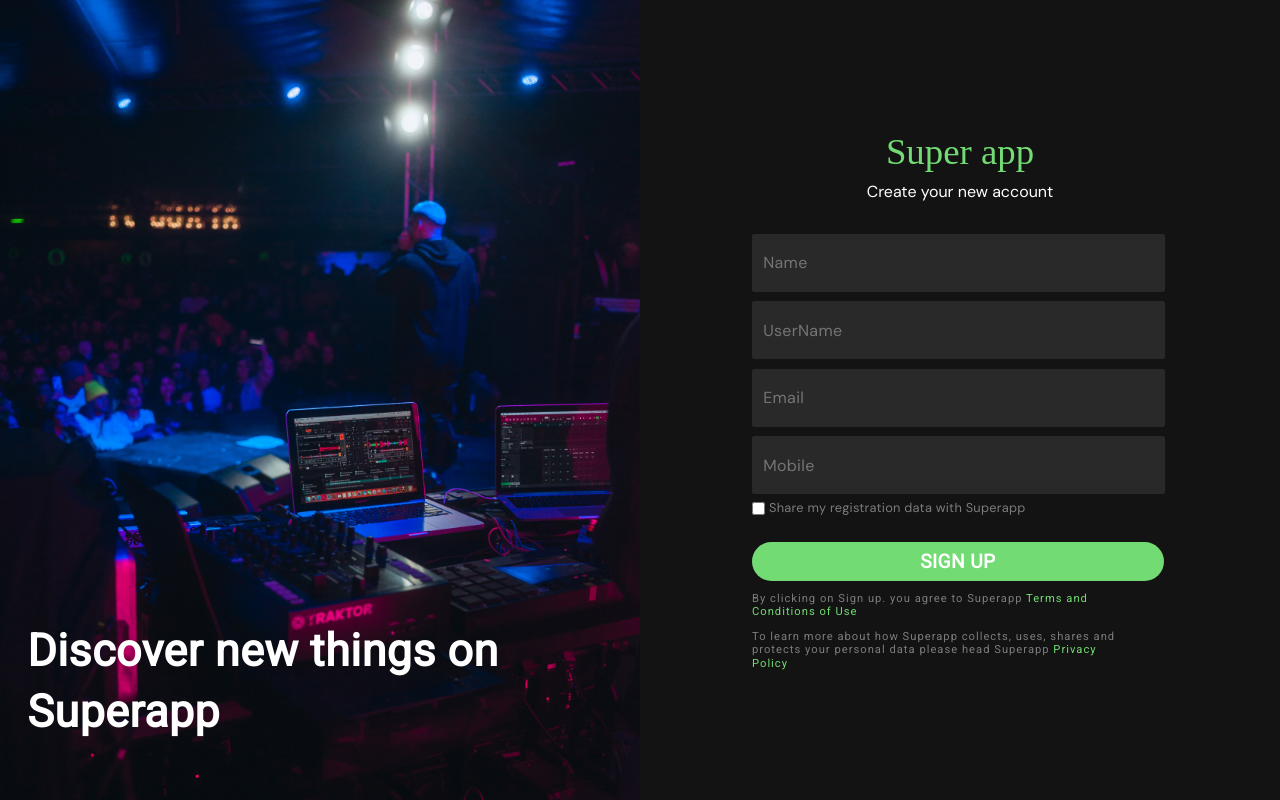
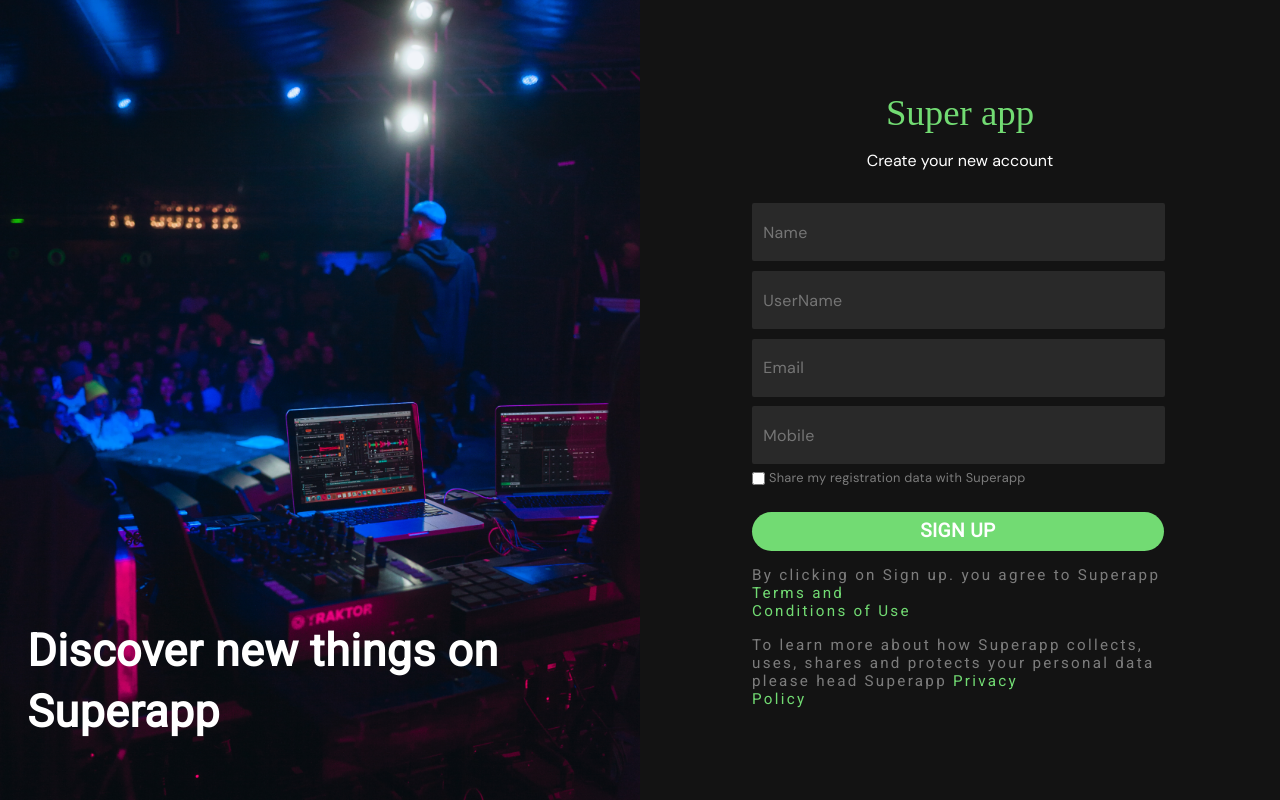
Before and after one commit to chaursiyasanjeet/Super-App, a React (Create React App) app: page / in a window 1280 px wide. Built offline with nearby package versions, Linux system fonts and the light colour scheme; the HTML template or start-up script is replaced by a standard one; a web font is replaced by a local one.

Commit message:
improve desgin

```diff
--- a/src/Page/Registration Page/Register.css
+++ b/src/Page/Registration Page/Register.css
@@ -1,3 +1,8 @@
+body {
+    overflow-x: hidden;
+    overflow-y: hidden;
+}
+
 .container {
     display: flex;
 }
@@ -7,7 +12,7 @@
     border-left-width: 0;
     margin-right: 50vw;
     width: 50vw;
-    height: 100vh;
+    height: 100%;
     background-image: url("../../assets/homeImg.png");
     background-size: cover;
     display: flex;
@@ -61,7 +66,7 @@
     font-weight: 400;
     text-align: center;
     margin: 0;
-    margin-bottom: 8px;
+    margin-bottom: 2vh;
 }
 
 .new-account {
@@ -137,10 +142,10 @@ input[type="number"]::-webkit-inner-spin-button {
 
 .term-text {
     font-family: Roboto;
-    font-size: 0.7rem;
+    font-size: 1.9vh;
     font-weight: 500;
     line-height: 1.2em;
-    letter-spacing: 0.09em;
+    letter-spacing: 0.15em;
     text-align: left;
     color: rgba(124, 124, 124, 1);
     margin-bottom: 0;
@@ -152,8 +157,9 @@ input[type="number"]::-webkit-inner-spin-button {
 
 .error-text {
     font-family: DM Sans;
-    font-size: 0.6rem;
+    font-size: 0.67rem;
     font-weight: 400;
+    line-height: 0.8em;
     letter-spacing: 0.02em;
     text-align: left;
     color: rgba(255, 0, 0, 1);
--- a/src/index.css
+++ b/src/index.css
@@ -6,8 +6,6 @@ body {
   box-sizing: border-box;
   width: 100vw;
   height: 100vh;
-  overflow-x: hidden;
-  overflow-y: hidden;
   font-family: -apple-system, BlinkMacSystemFont, 'Segoe UI', 'Roboto', 'Oxygen',
     'Ubuntu', 'Cantarell', 'Fira Sans', 'Droid Sans', 'Helvetica Neue',
     sans-serif;
```
